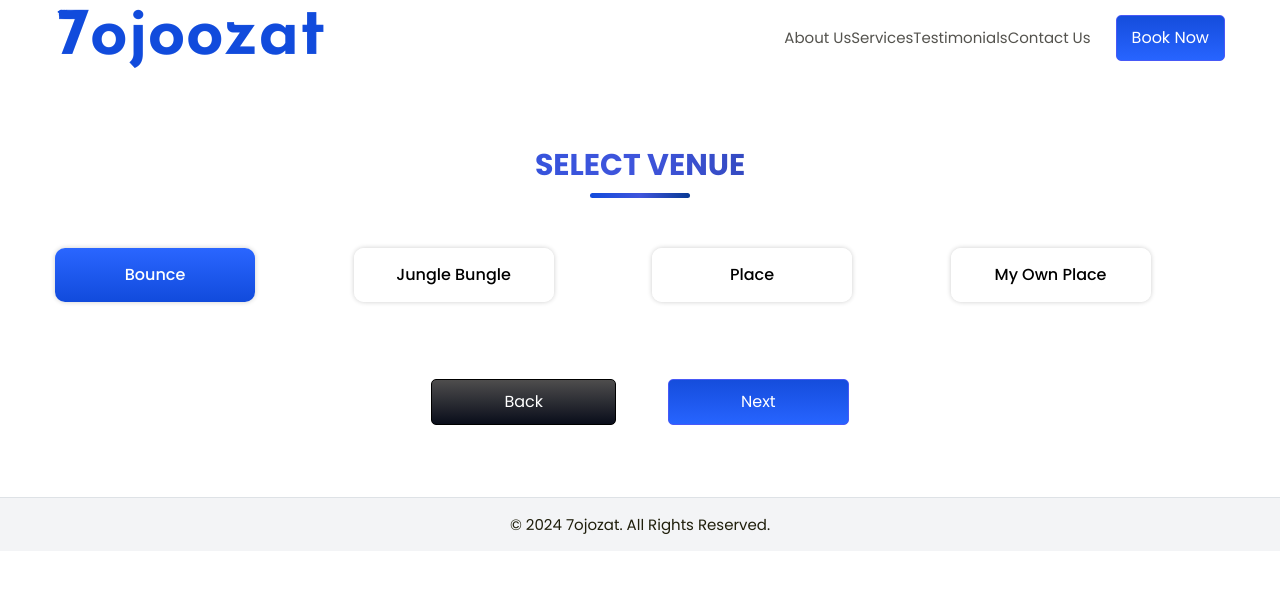
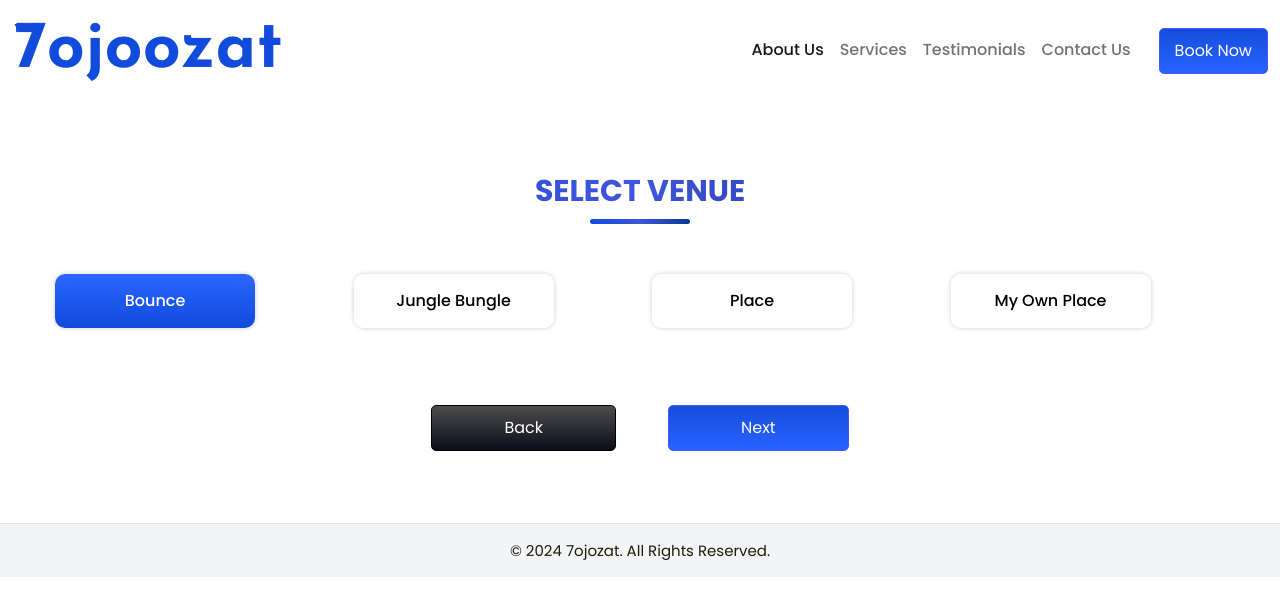
Before and after one commit to mukeshnegi1210/7ojozat, a plain HTML site: page step3.html in a window 1280 px wide. Drawn offline with nearby package versions, Linux system fonts and the light colour scheme.

Commit message:
Add files via upload

```diff
--- a/step3.html
+++ b/step3.html
@@ -19,20 +19,36 @@
 <body>
   <!-- header section starts here  -->
   <header>
-    <div class="container">
-      <div class="d-flex align-items-center">
-        <a href="index.html" class="logo">
-          <img src="./images/logo.png" alt="7ojozat">
+    <nav class="navbar navbar-expand-md navbar-light bg-white">
+      <div class="container-fluid">
+        <button class="navbar-toggler me-2" type="button" data-bs-toggle="collapse" data-bs-target="#navbarNav"
+        aria-controls="navbarNav" aria-expanded="false" aria-label="Toggle navigation">
+        <span class="navbar-toggler-icon"></span>
+      </button>
+        <a class="navbar-brand" href="index.html">
+          <img src=" ./images/logo.png" alt="7ojozat">
         </a>
-        <ul class="d-flex ms-auto mb-0 main-menu">
-          <li><a href="#">About Us</a></li>
-          <li><a href="#services">Services</a></li>
-          <li><a href="#testimonials">Testimonials</a></li>
-          <li><a href="#contact">Contact Us </a></li>
-        </ul>
-        <a href="#booking" class="btn btn-primary btn-book">Book Now</a>
+
+        <div class="collapse navbar-collapse ms-auto" id="navbarNav">
+          <ul class="navbar-nav">
+            <li class="nav-item">
+              <a class="nav-link active" aria-current="page" href="#about">About Us</a>
+            </li>
+            <li class="nav-item">
+              <a class="nav-link" href="#services">Services</a>
+            </li>
+            <li class="nav-item">
+              <a class="nav-link" href="#testimonials">Testimonials</a>
+            </li>
+            <li class="nav-item">
+              <a class="nav-link" href="#contact">Contact Us</a>
+            </li>
+
+          </ul>
+        </div>
+        <a  href="#booking" class="btn btn-primary btn-book ms-auto">Book Now</a>
       </div>
-    </div>
+    </nav>
   </header>
   <!-- header section ends here  -->
 
```
Also changed, not shown: index.html (+0 -1 lines), step2.html (+28 -12 lines), step4.html (+28 -12 lines), step5.html (+13 -25 lines).
